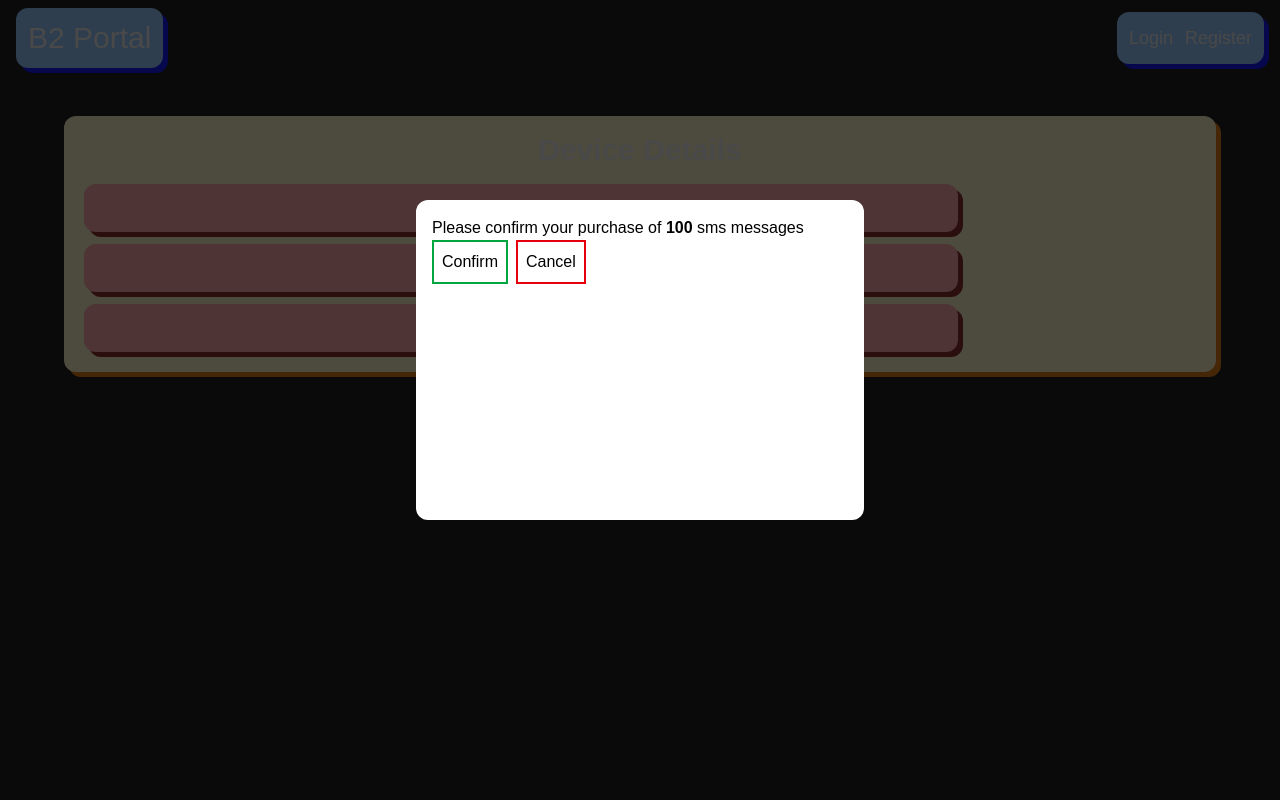
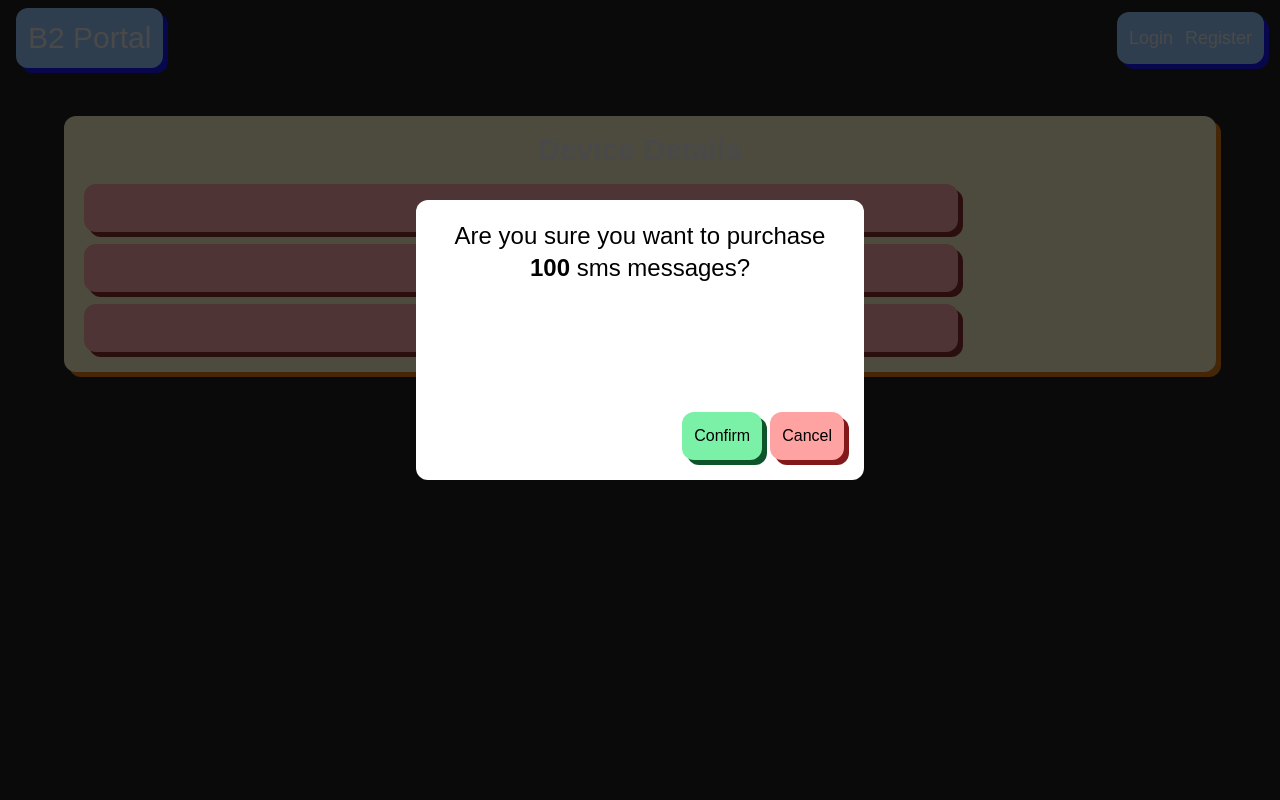
Before and after one commit to borisovski-borche/pdp-nextjs, a Next.js app: page /devices/1 in a window 1280 px wide. Both pictures are taken after a click on the button "Buy sms bundle". Shown: the top 800 px of the page. Built offline with nearby package versions, Linux system fonts and the light colour scheme.

Commit message:
added modal options

```diff
--- a/src/components/ui/device-details/device-details.tsx
+++ b/src/components/ui/device-details/device-details.tsx
@@ -1,6 +1,7 @@
 "use client";
 
 import {
+  buyMinutesBundle,
   buyMessageBundle,
   fetchAllDevices,
   fetchDeviceById,
@@ -33,22 +34,22 @@ export default function DeviceDetails({ id }: DeviceDetailsProps) {
 
   const confirmModalJSX = {
     BUY_SMS: (
-      <div>
+      <div className="text-2xl text-center">
         <h3>
-          Please confirm your purchase of <strong>100</strong> sms messages
+          Are you sure you want to purchase <strong>100</strong> sms messages?
         </h3>
       </div>
     ),
     BUY_CALL: (
-      <div>
+      <div className="text-2xl text-center">
         <h3>
-          Please confirm your purchase of <strong>100</strong> call minutes
+          Are you sure you want to purchase <strong>100</strong> call minutes?
         </h3>
       </div>
     ),
     CANCEL: (
-      <div>
-        <h3>Are you sure you want to cancel your subscription</h3>
+      <div className="text-2xl text-center">
+        <h3>Are you sure you want to cancel your subscription?</h3>
       </div>
     ),
   };
@@ -56,6 +57,10 @@ export default function DeviceDetails({ id }: DeviceDetailsProps) {
   const onConfirmClick = () => {
     if (dialogActon === "BUY_SMS") {
       buyMessageBundle(device?.uid as string, 100);
+    }
+
+    if (dialogActon === "BUY_CALL") {
+      buyMinutesBundle(device?.uid as string, 100);
     }
 
     dialogRef.current?.close();
@@ -96,19 +101,27 @@ export default function DeviceDetails({ id }: DeviceDetailsProps) {
       </div>
       <dialog
         closedby="any"
-        className="confirm-dialog top-[200px] mx-auto w-md h-80 rounded-xl p-4"
+        className="confirm-dialog top-[200px] mx-auto  rounded-xl "
         ref={dialogRef}
       >
+        <div className="grid h-70 w-md grid-rows-[1fr_max-content] p-5">
           <div>{dialogActon !== null && confirmModalJSX[dialogActon]}</div>
-        <div className="flex gap-2">
+          <div className="flex gap-2 justify-self-end">
             <button
               onClick={() => onConfirmClick()}
-            className="p-2 border-2 border-green-600"
+              className="shadow-[5px_5px] p-3 rounded-xl bg-green-300 cursor-pointer shadow-green-900 hover:-translate-y-0.5 transition"
             >
               {" "}
               Confirm
             </button>
-          <button className="p-2 border-2 border-red-600"> Cancel</button>
+            <button
+              onClick={() => dialogRef.current?.close()}
+              className="shadow-[5px_5px] p-3 rounded-xl bg-red-300 cursor-pointer shadow-red-900 hover:-translate-y-0.5 transition"
+            >
+              {" "}
+              Cancel
+            </button>
+          </div>
         </div>
       </dialog>
     </div>
--- a/src/services/devices.service.ts
+++ b/src/services/devices.service.ts
@@ -1,6 +1,7 @@
 import { mockDevices } from "@/lib/mock/devices.mock";
 import { Device } from "@/lib/models/device.model";
 import { useDevicesStore } from "@/stores/devices.store";
+import { toast } from "sonner";
 
 export const fetchAllDevices = () => {
   useDevicesStore.getState().setDevices(mockDevices);
@@ -10,7 +11,12 @@ export const fetchDeviceById = (id: string): Device | undefined => {
   return useDevicesStore.getState().devices.find(device => device.uid === id);
 };
 
-export const buyMessageBundle = (deviceId: string, smsNumber: number) => {
-  console.log("updated the state");
-  return useDevicesStore.getState().updateMessages(deviceId, smsNumber);
+export const buyMessageBundle = (deviceId: string, smsAmount: number) => {
+  useDevicesStore.getState().updateMessages(deviceId, smsAmount);
+  toast.success("Successfully added sms messages to device");
 };
+
+export const buyMinutesBundle = (deviceId: string, minutesAmount: number) => {
+  useDevicesStore.getState().updateMinutes(deviceId, minutesAmount);
+  toast.success("Successfully added call minutes to device");
+};
--- a/src/stores/devices.store.ts
+++ b/src/stores/devices.store.ts
@@ -7,6 +7,7 @@ interface DevicesState {
   setDevices(devices: Device[]): void;
   updateDevice(id: string, updates: Partial<Device>): void;
   updateMessages(id: string, smsBundle: number): void;
+  updateMinutes(id: string, smsBundle: number): void;
 }
 
 export const useDevicesStore = create<DevicesState>((set, get) => ({
@@ -27,8 +28,6 @@ export const useDevicesStore = create<DevicesState>((set, get) => ({
     set({ devices: updatedDevices });
   },
   updateMessages: (id: string, smsBundle: number) => {
-    console.log("in the state update");
-
     const state = get();
 
     const updatedDevices = state.devices.map(device => {
@@ -46,4 +45,22 @@ export const useDevicesStore = create<DevicesState>((set, get) => ({
 
     set({ devices: updatedDevices });
   },
+  updateMinutes: (id: string, smsBundle: number) => {
+    const state = get();
+
+    const updatedDevices = state.devices.map(device => {
+      if (device.uid === id) {
+        return {
+          ...device,
+          minutes: {
+            ...device.minutes,
+            total: device.minutes.total + smsBundle,
+          },
+        };
+      }
+      return device;
+    });
+
+    set({ devices: updatedDevices });
+  },
 }));
```
Lines whose indentation alone changed are shown as unchanged.
